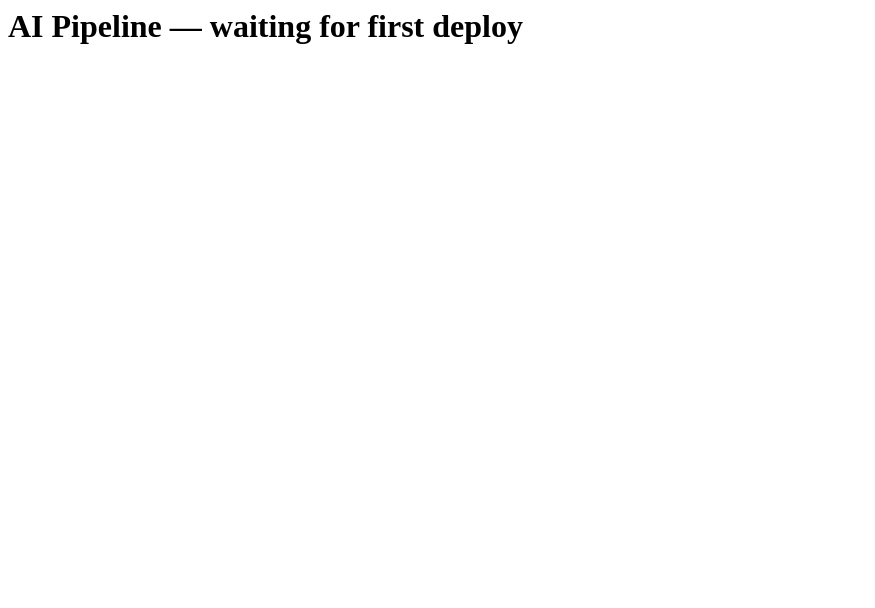
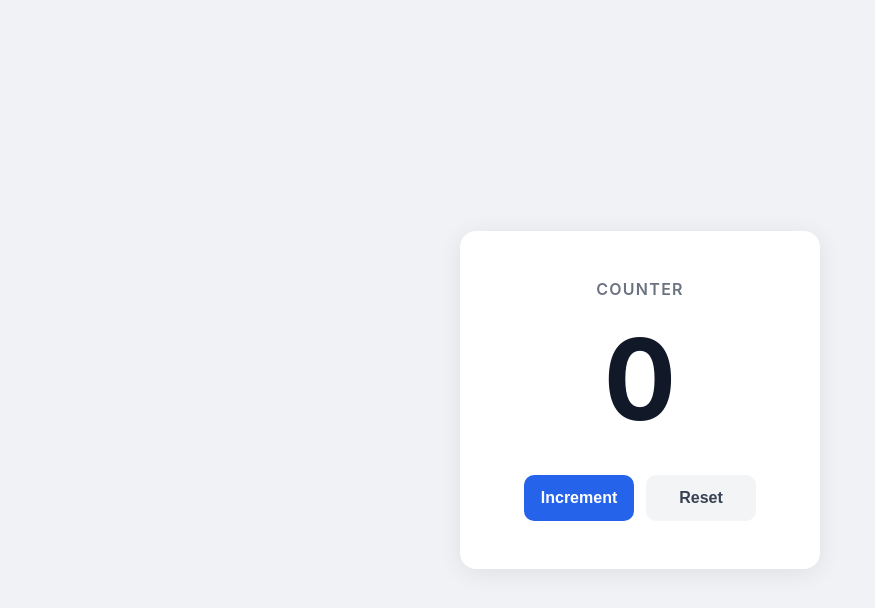
Before and after one commit to zubair3396/ai-pipeline-output, a website: page index.html in a window 1280 px wide. Shown: the whole page, without its empty margins (0-875 px from the left). Drawn offline with Linux system fonts and the light colour scheme.

Commit message:
SCRUM-5: [AI-PIPELINE] Simple counter app
Automated commit from ai-pipeline orchestrator.

```diff
--- /dev/null
+++ b/counter.js
@@ -0,0 +1,23 @@
+export function createCounter() {
+  let count = 0;
+  return {
+    increment() { count += 1; return count; },
+    reset() { count = 0; return count; },
+    getCount() { return count; }
+  };
+}
+
+export function initCounter(countEl, btnIncrement, btnReset) {
+  const counter = createCounter();
+  countEl.textContent = counter.getCount();
+
+  btnIncrement.addEventListener('click', function () {
+    countEl.textContent = counter.increment();
+  });
+
+  btnReset.addEventListener('click', function () {
+    countEl.textContent = counter.reset();
+  });
+
+  return counter;
+}
--- a/index.html
+++ b/index.html
@@ -1 +1,108 @@
-<html><html><body><h1>AI Pipeline — waiting for first deploy</h1></body></html>
+<!DOCTYPE html>
+<html lang="en">
+<head>
+  <meta charset="UTF-8">
+  <meta name="viewport" content="width=device-width, initial-scale=1.0">
+  <title>Counter</title>
+  <style>
+    *, *::before, *::after {
+      box-sizing: border-box;
+      margin: 0;
+      padding: 0;
+    }
+
+    body {
+      min-height: 100vh;
+      display: flex;
+      align-items: center;
+      justify-content: center;
+      background: #f0f2f5;
+      font-family: -apple-system, BlinkMacSystemFont, 'Segoe UI', Roboto, sans-serif;
+    }
+
+    .card {
+      background: #ffffff;
+      border-radius: 16px;
+      box-shadow: 0 4px 24px rgba(0, 0, 0, 0.08);
+      padding: 48px 64px;
+      text-align: center;
+      width: min(90vw, 360px);
+    }
+
+    h1 {
+      font-size: 1rem;
+      font-weight: 600;
+      letter-spacing: 0.08em;
+      text-transform: uppercase;
+      color: #6b7280;
+      margin-bottom: 24px;
+    }
+
+    #count {
+      font-size: clamp(5rem, 20vw, 7rem);
+      font-weight: 700;
+      color: #111827;
+      line-height: 1;
+      margin-bottom: 40px;
+      font-variant-numeric: tabular-nums;
+    }
+
+    .buttons {
+      display: flex;
+      gap: 12px;
+      justify-content: center;
+    }
+
+    button {
+      flex: 1;
+      padding: 14px 0;
+      border: none;
+      border-radius: 10px;
+      font-size: 1rem;
+      font-weight: 600;
+      cursor: pointer;
+      transition: transform 80ms ease, opacity 120ms ease;
+    }
+
+    button:active {
+      transform: scale(0.96);
+    }
+
+    #btn-increment {
+      background: #2563eb;
+      color: #ffffff;
+    }
+
+    #btn-increment:hover {
+      opacity: 0.9;
+    }
+
+    #btn-reset {
+      background: #f3f4f6;
+      color: #374151;
+    }
+
+    #btn-reset:hover {
+      background: #e5e7eb;
+    }
+  </style>
+</head>
+<body>
+  <div class="card">
+    <h1>Counter</h1>
+    <div id="count" aria-live="polite" aria-atomic="true">0</div>
+    <div class="buttons">
+      <button id="btn-increment">Increment</button>
+      <button id="btn-reset">Reset</button>
+    </div>
+  </div>
+
+  <script type="module">
+    import { initCounter } from './counter.js';
+    const countEl = document.getElementById('count');
+    const btnIncrement = document.getElementById('btn-increment');
+    const btnReset = document.getElementById('btn-reset');
+    initCounter(countEl, btnIncrement, btnReset);
+  </script>
+</body>
+</html>
```
Also changed, not shown: REQUIREMENTS.md (added, +23 -0 lines), TEST_RESULTS.txt (added, +35 -0 lines), counter.test.js (added, +123 -0 lines), package.json (added, +13 -0 lines), vitest.config.js (added, +7 -0 lines).
